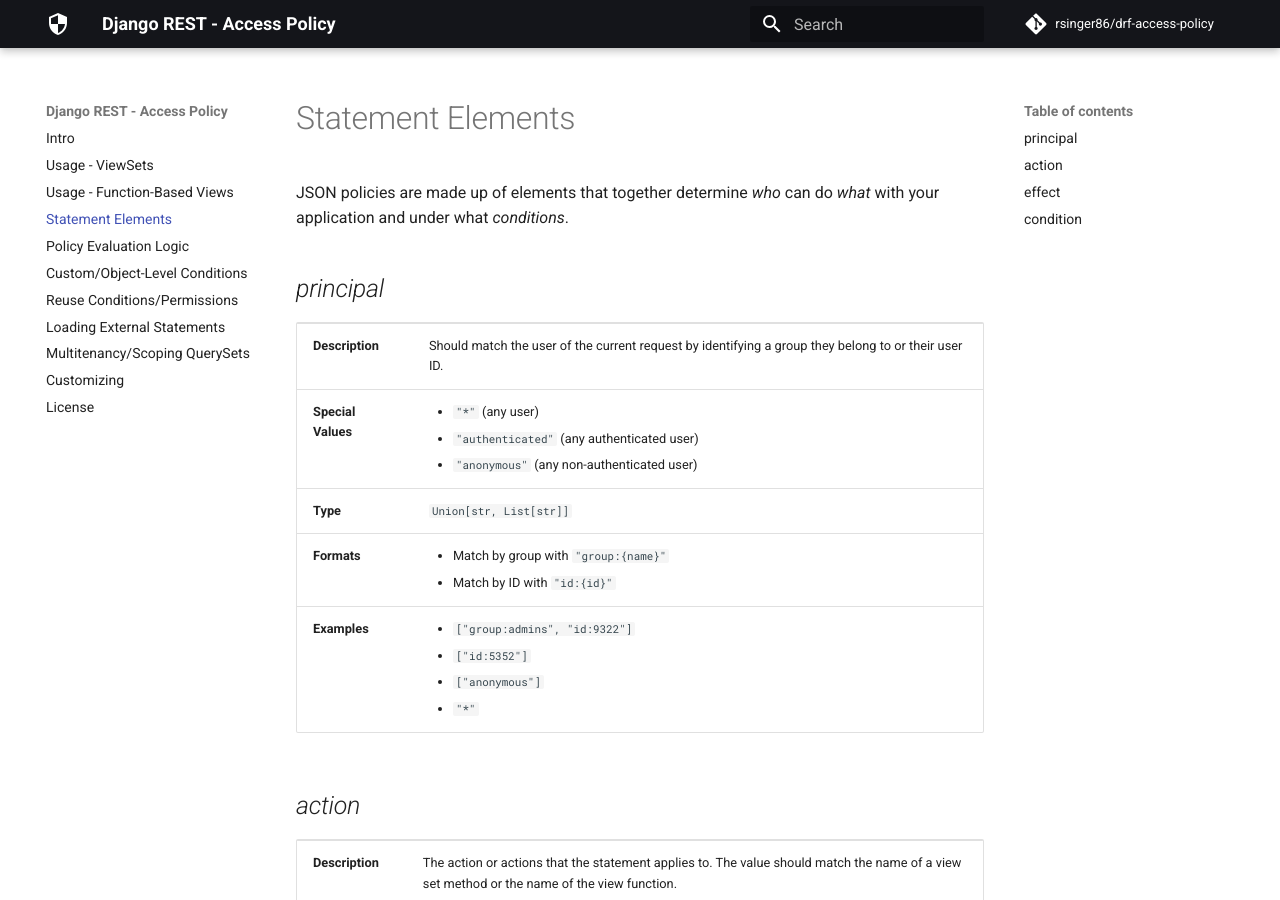
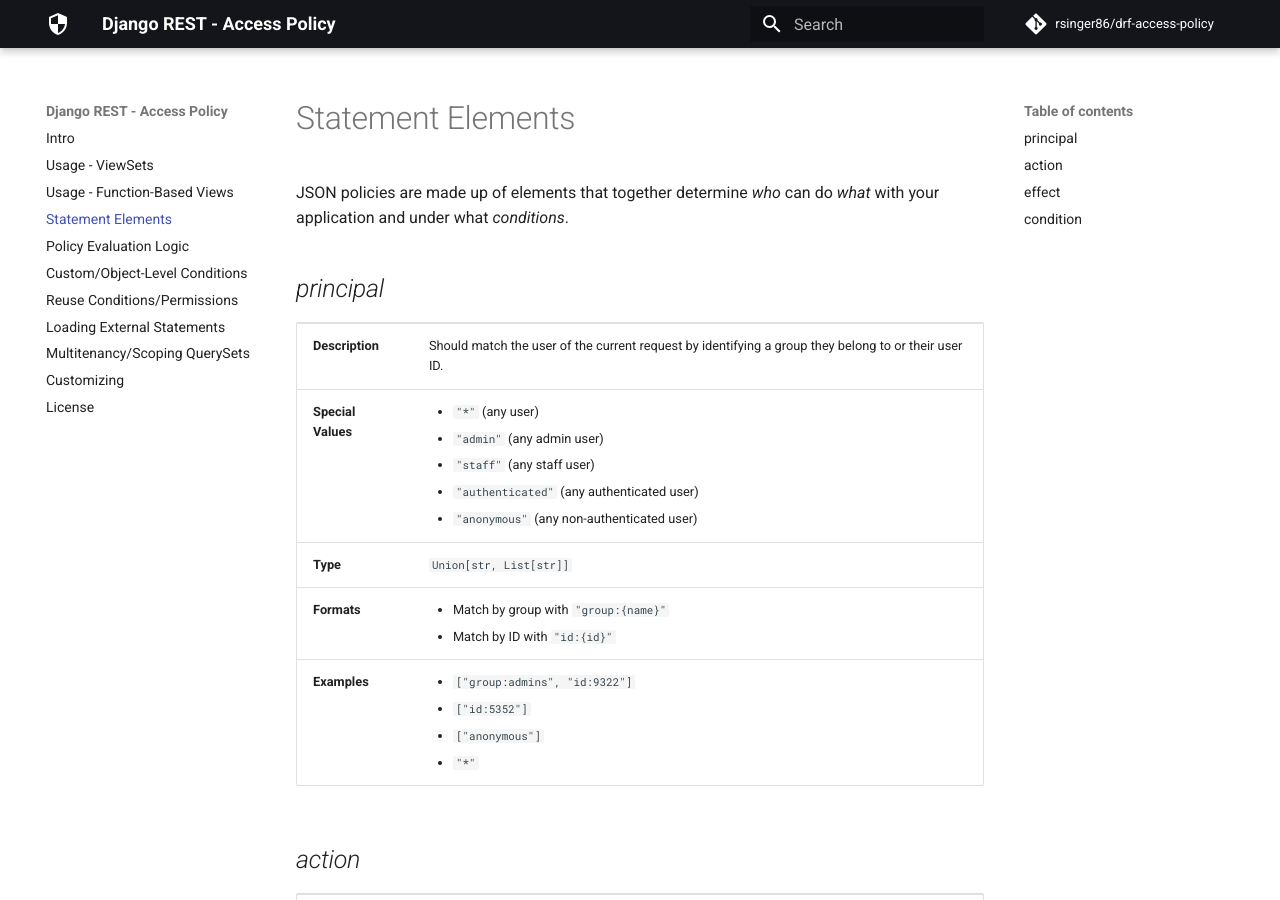
Before and after one commit to rsinger86/drf-access-policy, an MkDocs documentation site: the page built from docs/statement_elements.md, in a window 1280 px wide and 900 px high. Built offline with MkDocs 1.6.1 and Material for MkDocs 9.7.7, drawn with Linux system fonts in a browser that asks for light colours; comment, search, counter and statistics services are not loaded.

Commit message:
Adds admin and staff to principals.

```diff
--- a/docs/statement_elements.md
+++ b/docs/statement_elements.md
@@ -17,6 +17,12 @@
             <ul>
                 <li>
                     <code>"*"</code> (any user)
+                </li>
+                <li>
+                    <code>"admin"</code> (any admin user)
+                </li>
+                <li>
+                    <code>"staff"</code> (any staff user)
                 </li>
                 <li>
                     <code>"authenticated"</code> (any authenticated user)
```
Also changed, not shown: 1 other file.
